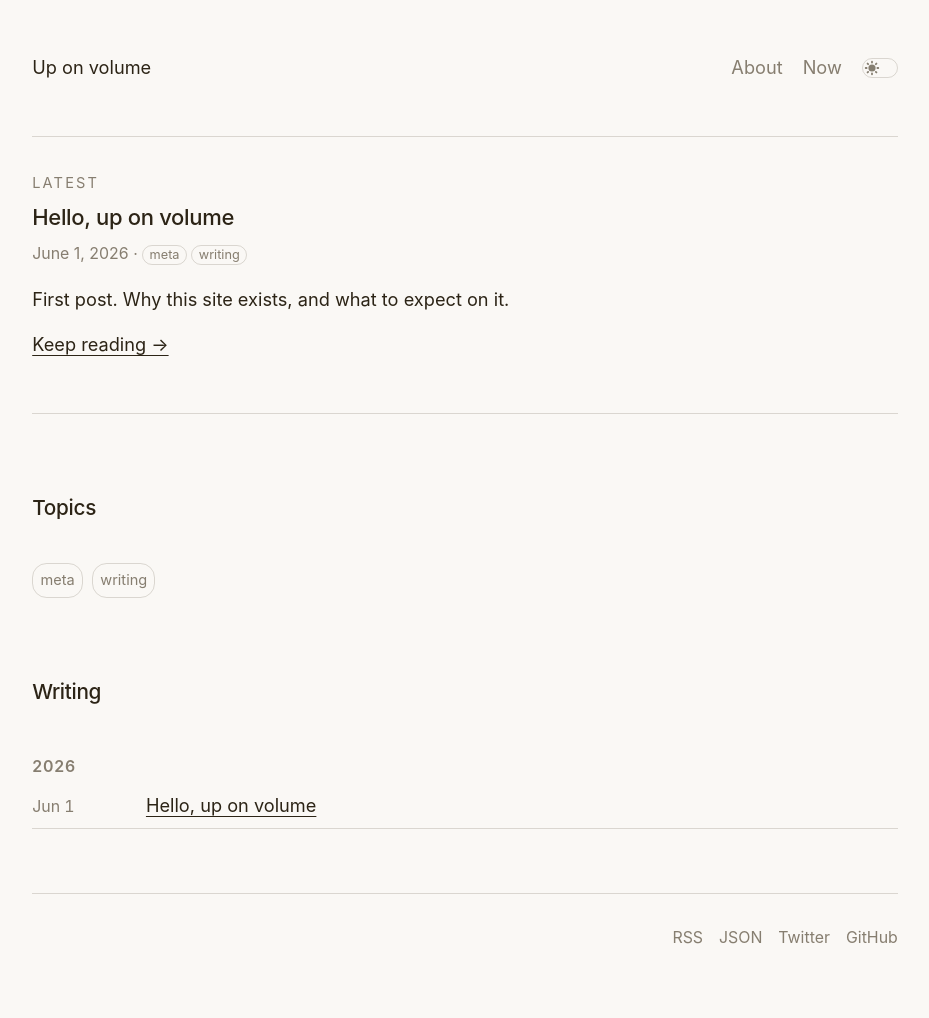
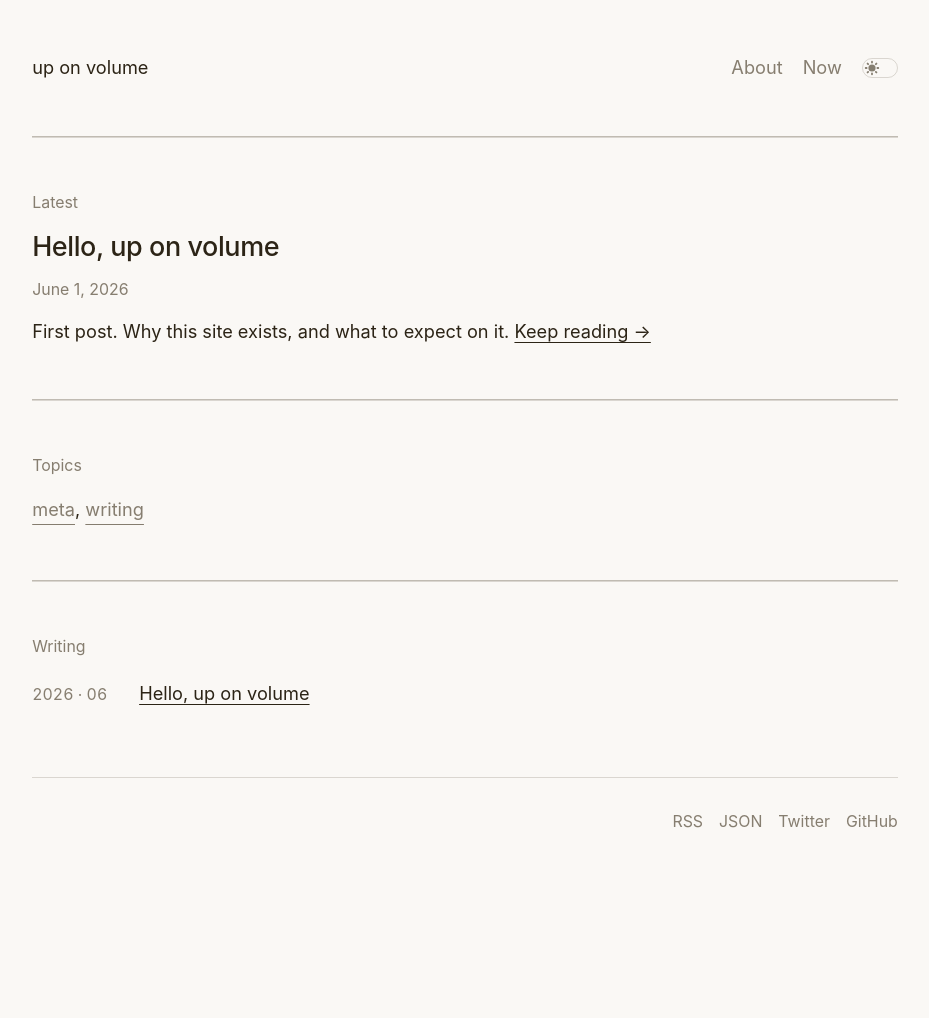
Before and after one commit to txpost/uponvolume-website, a Jekyll site: the page built from _pages/index.md, in a window 1280 px wide. Shown: the whole page, without its empty margins (175-1104 px from the left). Built offline with Jekyll 4.4.1, drawn with Linux system fonts in a browser that asks for light colours; after the commit the page ends 902 px from its top, so only the background shows below that.

Commit message:
Home page styling aligned to stephango.com
- Drop intro article wrapper on home (Latest hero is the first content)
- Convert .tag from pill chips to inline underlined links (matches Steph's
  comma-separated topic list idiom — applies to home hero, home topic list,
  note page meta line, and topic pages)
- Add quiet section labels (Latest / Topics / Writing) instead of bold
  h3 headings and uppercase letter-spaced labels
- Add hr.section-divider between sections; drop the borders on .post-hero
- Inline "Keep reading →" with the preview text (one paragraph, not two)
- Drop hero meta tag pills; meta line is now plain "date · read-time" muted text
- Topic list is comma-separated underlined links, not a chip grid
- Writing archive: drop year heading rows; date column is "YYYY · MM" inline
  with each post row (Steph's format)
- Update note layout meta line to use the same "date · tag, tag" idiom

Co-Authored-By: Claude Opus 4.7 (1M context) <noreply@anthropic.com>

```diff
--- a/_config.yml
+++ b/_config.yml
@@ -1,5 +1,5 @@
 name:                Trevor
-title:               Up on volume
+title:               up on volume
 author:              Trevor
 twitter:             UpOnVolume
 domain:              uponvolume.com
--- a/_layouts/index.html
+++ b/_layouts/index.html
@@ -16,47 +16,43 @@ layout: default
 {% if notes.size > 0 %}
   {% assign hero = notes | first %}
 
+  <hr class="section-divider">
+
   <div class="post-hero">
-    <div class="post-hero-label">Latest</div>
+    <p class="section-label">Latest</p>
     <h2><a href="{{ hero.url }}" class="internal-link plain">{{ hero.title }}</a></h2>
     <div class="post-hero-meta">
       {{ hero.date | date: "%B %-d, %Y" }}
-      {% if hero.topics %} · {% for topic in hero.topics %}<a href="/topics/{{ topic | slugify }}/" class="tag">{{ topic }}</a> {% endfor %}{% endif %}
+      {% if hero.read_time %} · {{ hero.read_time }}{% endif %}
     </div>
-    {% if hero.description %}
-      <p>{{ hero.description }}</p>
-    {% else %}
-      <p>{{ hero.excerpt | strip_html | truncatewords: 30 }}</p>
-    {% endif %}
-    <p><a href="{{ hero.url }}" class="internal-link">Keep reading &rarr;</a></p>
+    <p class="post-hero-body">
+      {% if hero.description %}{{ hero.description }}{% else %}{{ hero.excerpt | strip_html | truncatewords: 30 }}{% endif %}
+      <a href="{{ hero.url }}" class="internal-link">Keep reading &rarr;</a>
+    </p>
   </div>
 {% endif %}
 
 {% assign topics = site.notes | map: 'topics' | join: ',' | split: ',' | uniq | sort %}
-{% if topics.size > 0 %}
-  <h3>Topics</h3>
-  <div class="topic-grid">
-    {% for topic in topics %}
-      {% assign t = topic | strip %}
-      {% if t != "" %}
-        <a href="/topics/{{ t | slugify }}/" class="tag">{{ t }}</a>
-      {% endif %}
-    {% endfor %}
-  </div>
+{% assign topics_clean = "" | split: "" %}
+{% for topic in topics %}
+  {% assign t = topic | strip %}
+  {% if t != "" %}{% assign topics_clean = topics_clean | push: t %}{% endif %}
+{% endfor %}
+{% if topics_clean.size > 0 %}
+  <hr class="section-divider">
+  <p class="section-label">Topics</p>
+  <p class="topic-list">
+    {% for t in topics_clean %}<a href="/topics/{{ t | slugify }}/" class="tag">{{ t }}</a>{% unless forloop.last %}, {% endunless %}{% endfor %}
+  </p>
 {% endif %}
 
 {% if notes.size > 0 %}
-  <h3>Writing</h3>
-  {% assign current_year = "" %}
+  <hr class="section-divider">
+  <p class="section-label">Writing</p>
   <ul class="post-list">
     {% for post in notes %}
-      {% assign post_year = post.date | date: "%Y" %}
-      {% if post_year != current_year %}
-        <li class="post-year-heading"><strong>{{ post_year }}</strong></li>
-        {% assign current_year = post_year %}
-      {% endif %}
       <li>
-        <span class="post-date">{{ post.date | date: "%b %-d" }}</span>
+        <span class="post-date">{{ post.date | date: "%Y · %m" }}</span>
         <span class="post-title"><a href="{{ post.url }}" class="internal-link">{{ post.title }}</a></span>
       </li>
     {% endfor %}
--- a/_sass/components/_post-list.scss
+++ b/_sass/components/_post-list.scss
@@ -1,27 +1,75 @@
-// Blog-post list styling — used on the home page hero + recent list,
-// the /writing archive, and topic pages.
+// Home-page sections: hero, topic list, writing archive.
+// Aligned 2026-06-02 to match stephango.com's home page styling.
 
+// Section labels (Latest / Topics / Writing) all share one treatment: a small,
+// muted, sentence-case label sitting above the section content. No uppercase,
+// no special weight — just a quiet sectioning device.
+.section-label {
+  color: var(--color-muted);
+  font-size: var(--font-smaller);
+  font-weight: 400;
+  margin: 0 0 1em;
+  padding: 0;
+  line-height: 1.3;
+}
+
+// Horizontal rules between sections. Quiet, single line, generous margin.
+hr.section-divider {
+  border: 0;
+  border-top: 1px solid var(--color-outline);
+  margin: 3em 0;
+}
+
+// Hero block (Latest article). No borders of its own — section dividers above
+// and below carry that job. Title is large, meta is muted, preview text flows
+// directly into the "Keep reading" link.
+.post-hero {
+  margin: 1em 0 0;
+  padding: 0;
+
+  h2 {
+    padding: 0;
+    margin: 0 0 0.5em;
+    font-size: calc(1.2em + 0.4vw);
+  }
+
+  .post-hero-meta {
+    color: var(--color-muted);
+    font-size: var(--font-smaller);
+    margin: 0 0 1em;
+  }
+
+  .post-hero-body {
+    margin: 0;
+  }
+}
+
+// Topic list — inline, comma-separated underlined links (the .tag rule
+// in content/_tags.scss handles the link styling). No grid, no chips.
+.topic-list {
+  margin: 0;
+  line-height: 1.8;
+}
+
+// Writing archive — flat list, no per-row borders, no year headings (Steph's
+// dates are formatted YYYY · MM inline with each row, which is the year
+// marker by inspection). Tabular numerics keep the date column aligned.
 .post-list {
   list-style: none;
   padding: 0;
-  margin: 2em 0;
+  margin: 0;
 
   li {
     display: flex;
     align-items: baseline;
-    gap: 1em;
-    padding: 0.5em 0;
-    border-bottom: 1px solid var(--color-outline);
+    gap: 1.5em;
+    padding: 0.35em 0;
     max-width: none;
-
-    &:first-child {
-      border-top: 1px solid var(--color-outline);
-    }
 
     @media (max-width: 600px) {
       flex-direction: column;
       align-items: flex-start;
-      gap: 0.25em;
+      gap: 0.15em;
     }
   }
 
@@ -30,75 +78,10 @@
     font-size: var(--font-smaller);
     font-variant-numeric: tabular-nums;
     white-space: nowrap;
-    min-width: 6em;
+    min-width: 5em;
   }
 
   .post-title {
     flex-grow: 1;
   }
-
-  // Year heading rows inside the home-page archive list. Re-uses the .post-list
-  // container so the year markers sit inline with the post rows but render as
-  // section dividers (no border, larger top margin, no date column).
-  .post-year-heading {
-    display: block;
-    border: 0;
-    padding: 1.5em 0 0.25em;
-    font-size: var(--font-smaller);
-    color: var(--color-muted);
-    letter-spacing: 0.05em;
-
-    &:first-child {
-      border-top: 0;
-      padding-top: 0.5em;
-    }
-  }
 }
-
-.post-hero {
-  margin: 2em 0 3em;
-  padding: 2em 0;
-  border-top: 1px solid var(--color-outline);
-  border-bottom: 1px solid var(--color-outline);
-
-  .post-hero-label {
-    font-size: var(--font-smallest);
-    text-transform: uppercase;
-    letter-spacing: 0.15em;
-    color: var(--color-muted);
-    margin-bottom: 0.5em;
-  }
-
-  h2 {
-    padding: 0;
-    margin: 0 0 0.5em;
-  }
-
-  .post-hero-meta {
-    color: var(--color-muted);
-    font-size: var(--font-smaller);
-    margin-bottom: 1em;
-  }
-}
-
-.post-meta {
-  color: var(--color-muted);
-  font-size: var(--font-smaller);
-  margin-bottom: 2em;
-
-  .post-topics {
-    display: inline-block;
-    margin-left: 0.5em;
-
-    a {
-      margin-right: 0.25em;
-    }
-  }
-}
-
-.topic-grid {
-  display: flex;
-  flex-wrap: wrap;
-  gap: 0.5em;
-  margin: 2em 0 3em;
-}
--- a/_sass/content/_tags.scss
+++ b/_sass/content/_tags.scss
@@ -1,15 +1,15 @@
+// Tags are rendered inline — comma-separated underlined links, not pill chips.
+// Matches stephango.com's idiom: tag is just a link that happens to point to a
+// topic page. The chip-style "tag" used to live here was the slashpackaging
+// default; replaced 2026-06-02 to align with stephango.com's home page.
+
 .tag {
-  border: 1px solid var(--color-outline);
-  padding: 0.1em 0.5em 0.15em;
-  border-radius: 1em;
-  font-size: var(--font-smallest);
   color: var(--color-muted);
-  line-height: 2;
-  text-decoration: none;
-  white-space: nowrap;
+  text-decoration: underline;
+  text-underline-offset: 0.2em;
+  text-decoration-thickness: 1px;
 
   &:hover {
-    box-shadow: none;
-    border-radius: 1em;
+    color: var(--color-primary);
   }
 }
```
Also changed, not shown: _layouts/note.html (+2 -6 lines).
